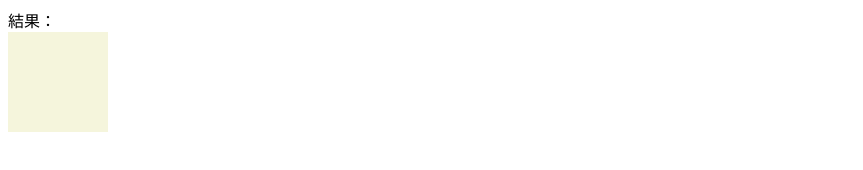
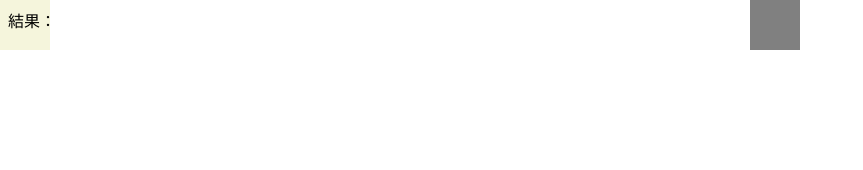
Before and after one commit to mori-35/test, a plain HTML site: page index.html in a window 1280 px wide. Shown: the whole page, without its empty margins (0-863 px from the left). Drawn offline with Linux system fonts and the light colour scheme.

Commit message:
Update index.html

```diff
--- a/index.html
+++ b/index.html
@@ -13,19 +13,46 @@
 <style>
     html,body {
         overflow: hidden;
+        touch-action: pan-x pan-y;
     }
 </style>
 
 <script>
+    class Myfunction {
+        createDiv(x,y,z) {
+            let div = document.createElement("div");
+            div.style.position = "absolute";
+            div.style.left = `${x}px`;
+            div.style.top = `${y}px`;
+            div.style.zIndex = z;
+            div.width = 0;
+            div.height = 0;
+            return div;
+        }
+
+        createCanvas(w,h,isCenter,left,top,zIndex) {
+            let canvas = document.createElement("canvas");
+            canvas.width = w;
+            canvas.height = h;
+            canvas.style.position = "absolute";
+            canvas.style.left = left + "px";
+            canvas.style.top = top + "px";
+            canvas.style.zIndex = zIndex;
+            let ctx = canvas.getContext("2d");
+            if(isCenter) {ctx.translate(w/2,h/2)};
+            return canvas;
+        }
+    }
+
     class TestClass {
         constructor() {
             (() => {this.init()})()
         }
 
         init() {
-            let can = document.createElement("canvas");
-            can.width = 100;
-            can.height = 100;
+            let can;
+
+            can = myfunc.createCanvas(50,50,false,0,0,-1);
             can.style.backgroundColor = "beige";
             can.addEventListener("touchend",(e) => {
                 this.cursedPreventDefault();
@@ -36,21 +63,21 @@
             });
             document.body.appendChild(can);
 
-
-            console.log("!");
+            can = myfunc.createCanvas(50,50,false,750,0,0);
+            can.style.backgroundColor = "grey";
+            can.addEventListener("touchend",(e) => {
+                window.location.reload();
+            });
+            document.body.appendChild(can);
         }
 
 
         cursedPreventDefault(e) {
-            window.addEventListener("touchstart",(e) => {e.preventDefault()});
-            window.addEventListener("touchend",(e) => {e.preventDefault()});
-            window.addEventListener("touchmove",(e) => {e.preventDefault()});
-            window.addEventListener("touchcancel",(e) => {e.preventDefault()});
             window.addEventListener("beforeunload",(e) => {e.returnValue = "really?"});
-            console.log("?");
         }
     }
 
+    let myfunc = new Myfunction();
     let test = new TestClass();
 
 </script>
```
